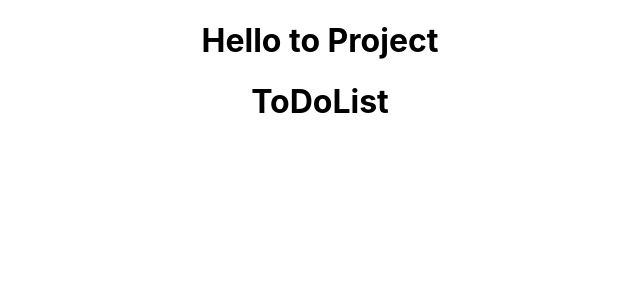
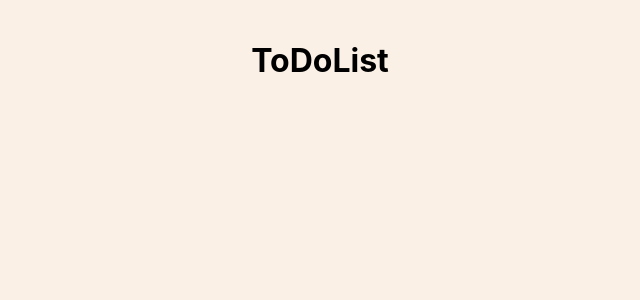
Before and after one commit to devpranab/ToDoList-Client, a React (Create React App) app: page / in a window 1280 px wide. Shown: the top 300 px of the page, without its empty margins (320-960 px from the left). Built offline with nearby package versions, Linux system fonts and the light colour scheme.

Commit message:
2. todolist component ui ready

```diff
--- a/src/App.css
+++ b/src/App.css
@@ -1,5 +1,9 @@
-.App {
+body {
   margin: 0;
   padding: 0;
-  text-align: center;
+  background-color: linen;
 }
+.App {
+  width: 100%;
+  height: 100vh;
+}
--- a/src/App.js
+++ b/src/App.js
@@ -4,7 +4,6 @@ import ToDoList from './components/ToDoList';
 function App() {
   return (
     <div className="App">
-      <h1>Hello to Project</h1>
       <ToDoList />
     </div>
   );
--- /dev/null
+++ b/src/components/StyledComponents.js
@@ -0,0 +1,7 @@
+import styled from "styled-components";
+
+
+export const Container = styled.div`
+  padding: 20px;
+  text-align: center;
+`;
--- a/src/components/ToDoList.js
+++ b/src/components/ToDoList.js
@@ -1,10 +1,15 @@
 import React from 'react';
+import { Container } from './StyledComponents';
 
 const ToDoList = () => {
     return (
-        <div>
+        <Container>
             <h1>ToDoList</h1>
-        </div>
+            {/* Form component */}
+            {/* ToDoList */}
+            {/* Key */}
+            {/* Author component */}
+        </Container>
     );
 };
 
```
Also changed, not shown: 1 other file (tests, documents, lock files or other folders).
